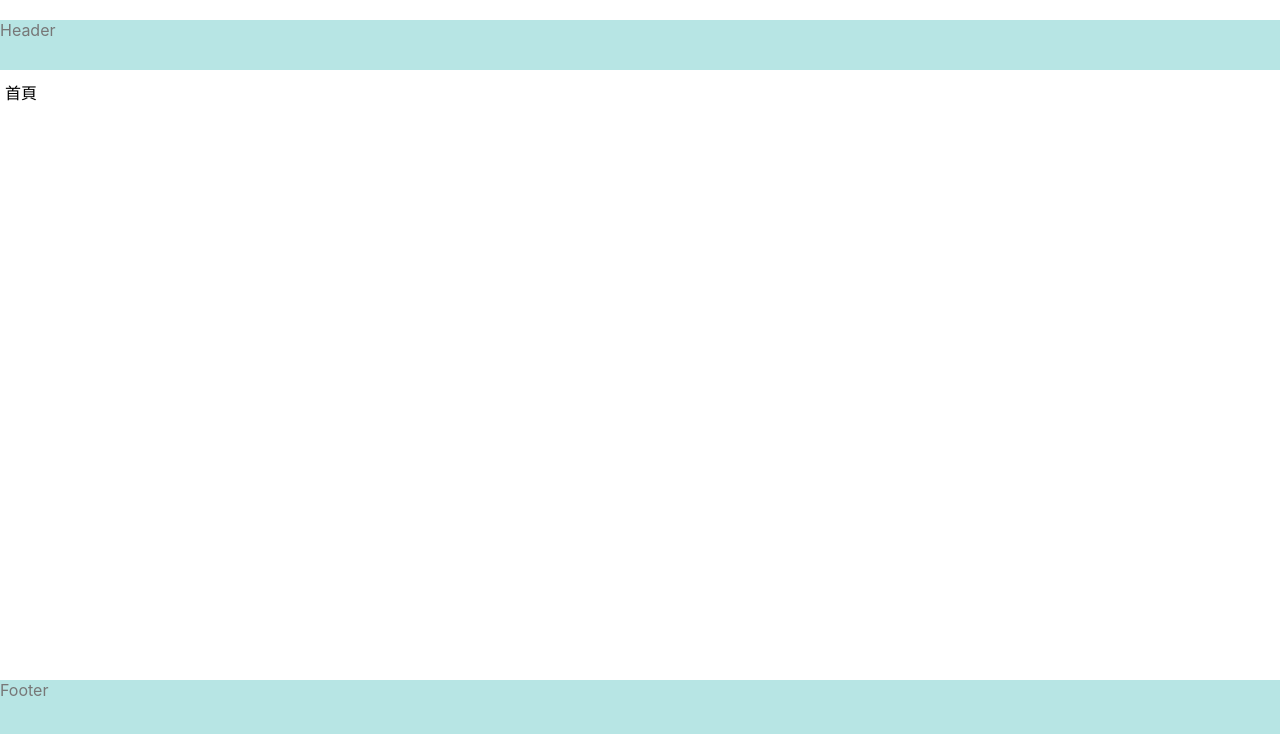
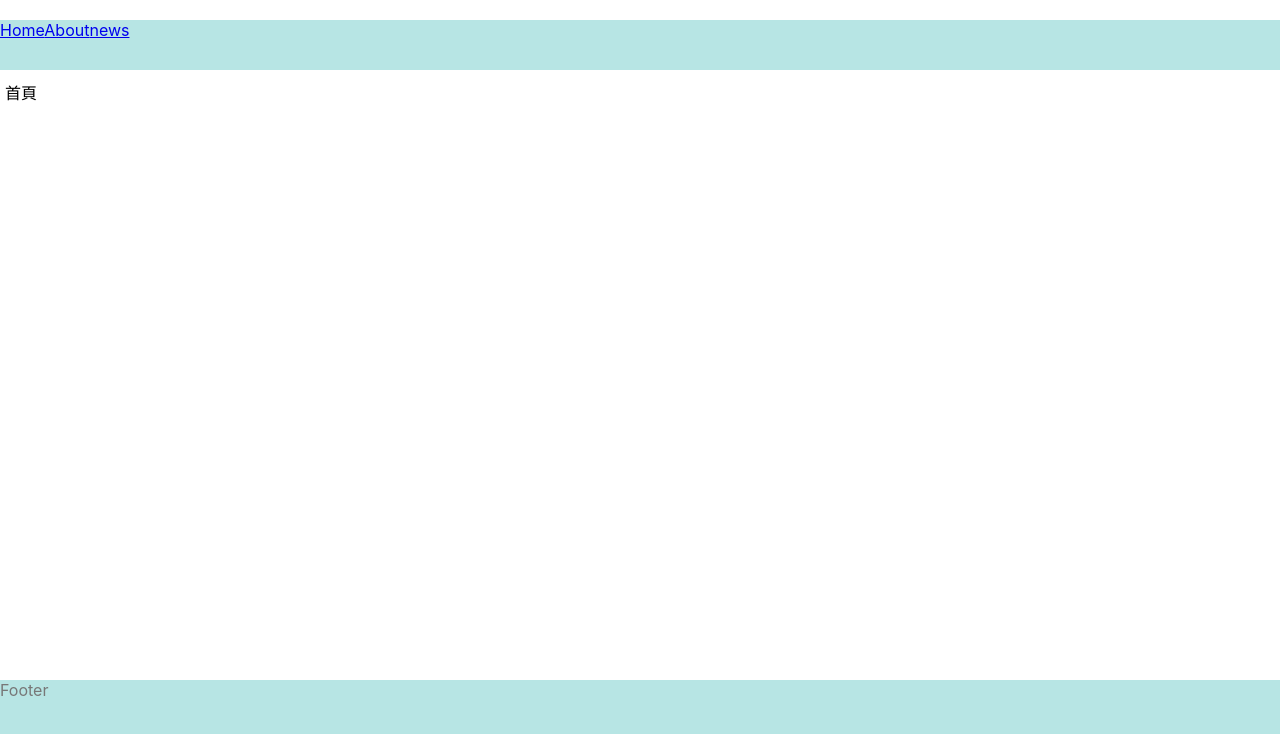
Before and after one commit to fubini108014/react-fog-eyebrow, a React (Create React App) app: page / in a window 1280 px wide. Shown: the top 734 px of the page. Built offline with nearby package versions, Linux system fonts and the light colour scheme.

Commit message:
github page deploy

```diff
--- a/package.json
+++ b/package.json
@@ -1,6 +1,7 @@
 {
     "name": "react-fog-eyebrow",
     "version": "0.1.0",
+    "homepage": "https://fubini108014.github.io/react-fog-eyebrow",
     "private": true,
     "dependencies": {
         "@emotion/react": "^11.9.0",
@@ -21,8 +22,7 @@
     "scripts": {
         "start": "react-scripts start",
         "build": "react-scripts build",
-    "test": "react-scripts test",
-    "eject": "react-scripts eject"
+        "deploy": "gh-pages -d build"
     },
     "eslintConfig": {
         "extends": [
--- a/src/App.js
+++ b/src/App.js
@@ -1,4 +1,4 @@
-import { BrowserRouter, Routes, Route, Outlet, Link } from "react-router-dom";
+import { BrowserRouter, Routes, Route, Outlet } from "react-router-dom";
 import { customTheme } from "./Constants/customTheme";
 import { ThemeProvider, styled } from "@mui/material/styles";
 import Footer from "./Components/Layout/Footer";
@@ -40,7 +40,7 @@ function Layout() {
 function App() {
     return (
         <ThemeProvider theme={customTheme}>
-            <BrowserRouter>
+            <BrowserRouter basename={process.env.PUBLIC_URL}>
                 <Routes>
                     <Route path="/" element={<Layout />}>
                         <Route index element={<Home />} />
--- a/src/Components/Layout/Header.js
+++ b/src/Components/Layout/Header.js
@@ -1,5 +1,6 @@
 import React from "react";
 import { styled } from "@mui/material/styles";
+import { Link } from "react-router-dom";
 
 const HeaderContainer = styled("div")({
     marginTop: "20px",
@@ -10,7 +11,15 @@ const HeaderContainer = styled("div")({
 });
 
 function Header() {
-    return <HeaderContainer>Header</HeaderContainer>;
+    return (
+        <HeaderContainer>
+            <nav>
+                <Link to="/">Home</Link>
+                <Link to="/about">About</Link>
+                <Link to="/news">news</Link>
+            </nav>
+        </HeaderContainer>
+    );
 }
 
 export default Header;
```
Lines whose indentation alone changed are shown as unchanged.
